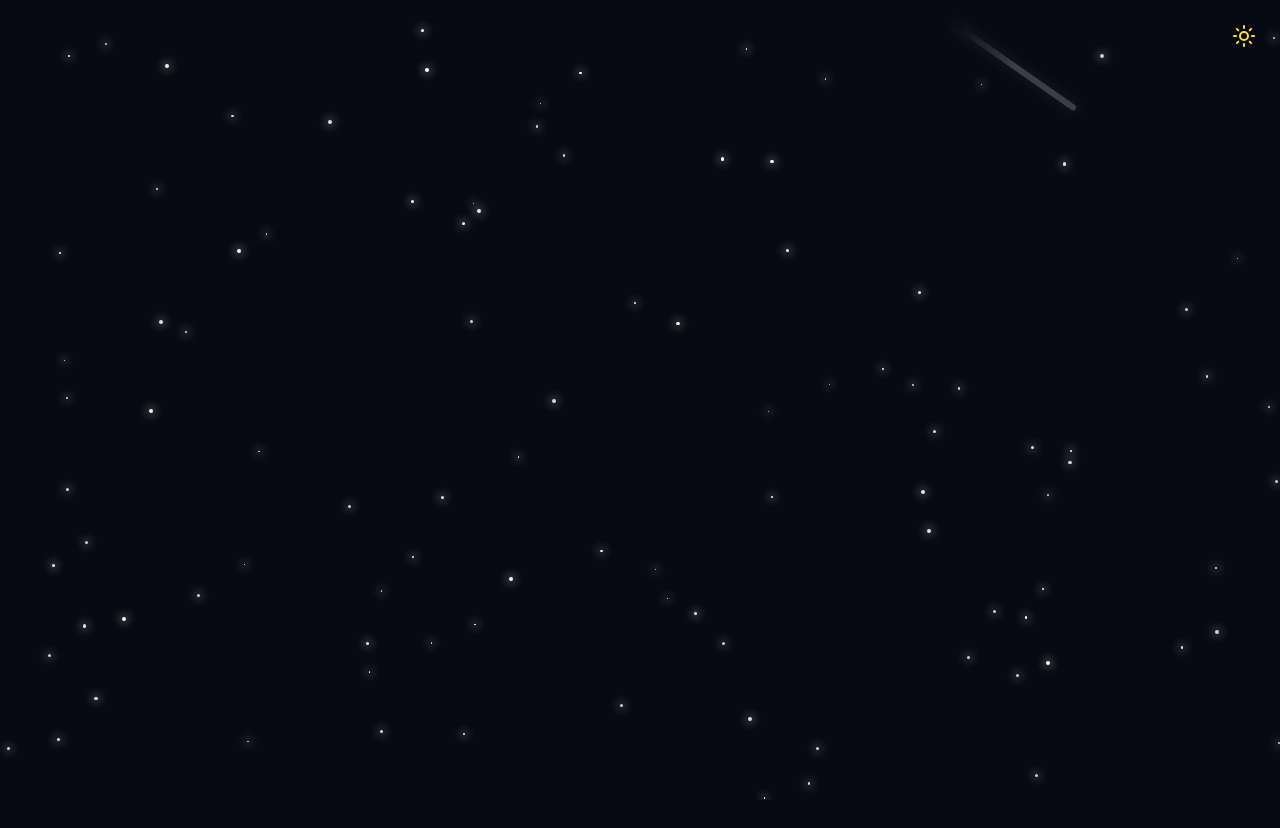
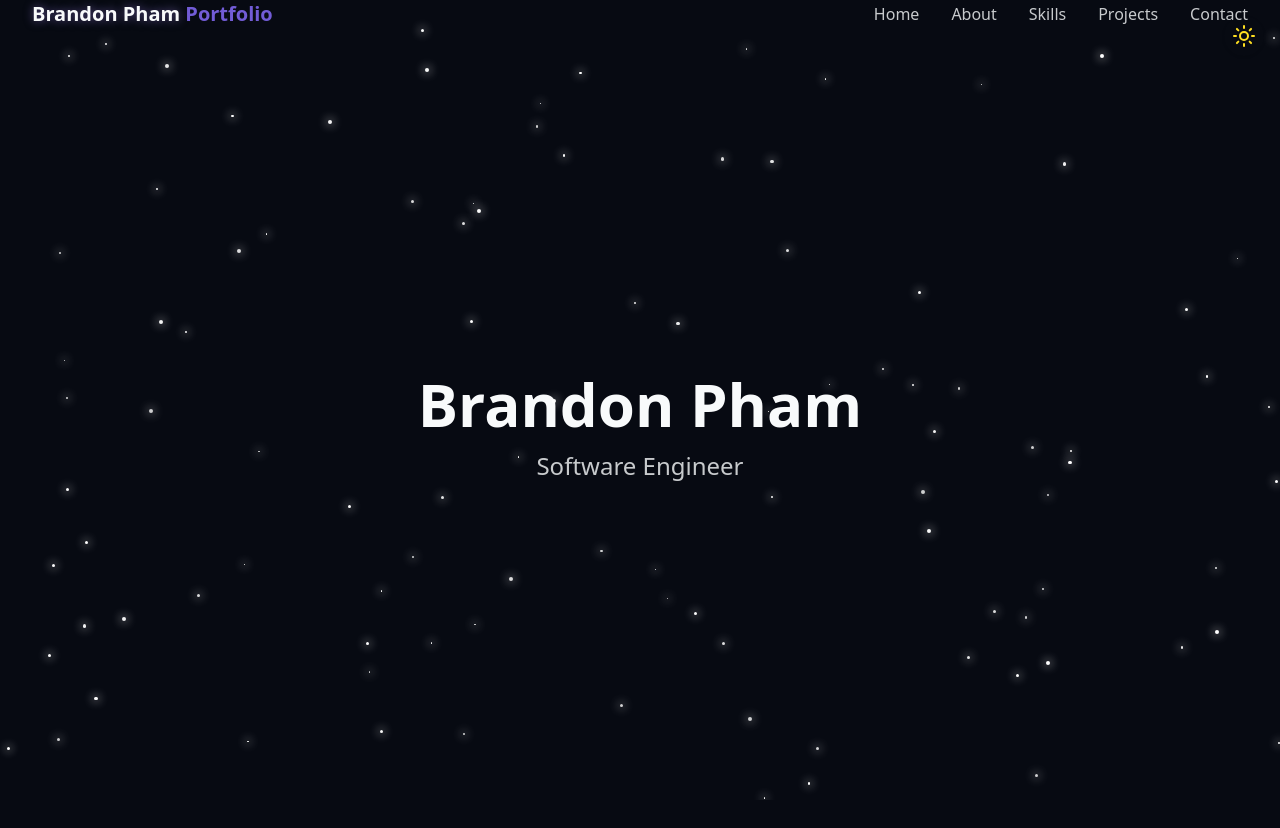
Before and after one commit to pham-brandon/personal-website, a React (Vite) app: page / in a window 1280 px wide. Before the commit the page ends 800 px from the top, so only its background shows below. Built offline with nearby package versions, Linux system fonts and the light colour scheme.

Commit message:
Implemented navbar for desktop and mobile

```diff
--- /dev/null
+++ b/src/components/Navbar.jsx
@@ -0,0 +1,80 @@
+import { useState, useEffect } from "react"
+import { cn } from "../lib/utils"
+import { Menu, X } from "lucide-react"
+
+const navItems = [
+    {name: "Home", href: "#home"},
+    {name: "About", href: "#about"},
+    {name: "Skills", href: "#skills"},
+    {name: "Projects", href: "#projects"},
+    {name: "Contact", href: "#contact"},
+]
+
+export const Navbar = () => {
+    const [isScrolled, setIsScrolled] = useState(false);
+    const [isMenuOpen, setIsMenuOpen] = useState(false);
+
+    useEffect(() => {
+        const handleScroll = () => {
+            setIsScrolled(window.scrollY > 10)
+        }
+
+        window.addEventListener("scroll", handleScroll)
+        return () => window.removeEventListener("scroll", handleScroll)
+    }, [])
+
+    return (
+        <nav
+            className={cn(
+                "fixed w-full z-40 transition-all duration-300",
+                isScrolled ? "py-3 bg-background/80 backdrop-blur-md shadow-xs" : "py-5"
+            )}
+        >
+            <div className="container flex items-center justify-between">
+                <a className="text-xl font-bold text-primary flex items-center">
+                    <span className="relative z-10">
+                        <span className="text-glow text-foreground">Brandon Pham</span> Portfolio
+                    </span>
+                </a>
+
+                {/* Desktop Navbar */}
+                <div className="hidden md:flex space-x-8">
+                    {navItems.map((item, key) => (
+                        <a key={key} href={item.href} className="text-foreground/80 hover:text-primary transition-colors duration-300">
+                            {item.name}
+                        </a>
+                    ))}
+                </div>
+
+                {/* Mobile Menu Button */}
+                <button
+                    onClick={() => setIsMenuOpen((prev) => !prev)}
+                    className="md:hidden p-2 text-foreground z-50"
+                    aria-label={isMenuOpen ? "Close Menu" : "Open Menu"}
+                >
+                    {isMenuOpen ? <X size={24} /> : <Menu size={24} />}
+                </button>
+
+                {/* Mobile Navigation Menu */}
+                {isMenuOpen && (
+                    <div
+                        className="fixed inset-0 bg-background/95 backdrop-blur-md z-30 flex flex-col items-center justify-center md:hidden"
+                    >
+                        <div className="flex flex-col space-y-8 text-xl">
+                            {navItems.map((item, key) => (
+                                <a
+                                    key={key}
+                                    href={item.href}
+                                    className="text-foreground/80 hover:text-primary transition-colors duration-300"
+                                    onClick={() => setIsMenuOpen(false)}
+                                >
+                                    {item.name}
+                                </a>
+                            ))}
+                        </div>
+                    </div>
+                )}
+            </div>
+        </nav>
+    );
+}
--- a/src/index.css
+++ b/src/index.css
@@ -108,10 +108,11 @@
   body {
     @apply bg-background text-foreground transition-colors duration-300;
     font-feature-settings: "rlig" 1, "calt" 1;
+    min-height: 100vh;
   }
 
   html {
-    @apply scroll-smooth;
+    @apply scroll-smooth bg-background;
   }
 
 }
--- a/src/pages/Home.jsx
+++ b/src/pages/Home.jsx
@@ -1,22 +1,35 @@
 import { ThemeToggle } from "../components/ThemeToggle"
 import { BackgroundEffects } from "../components/BackgroundEffects"
+import { Navbar } from "../components/Navbar"
 
 export const Home = () => {
-    return <div className="min-h-screen bg-background text-foreground overflow-x-hidden">
+    return (
+        <div className="min-h-screen bg-background text-foreground overflow-x-hidden">
             {/* Theme Toggle (Dark/Light) */}
             <ThemeToggle/>
+
+            {/* Navbar */}
+            <Navbar />
 
             {/* Background Animation */}
             <BackgroundEffects />
 
-    {/* Navbar */}
-
-
             {/* Main Section */}
-
+            <main className="container mx-auto px-4 min-h-screen flex items-center justify-center">
+                <div className="text-center">
+                    <h1 className="text-4xl md:text-6xl font-bold mb-4 animate-fade-in">
+                        Brandon Pham
+                    </h1>
+                    <p className="text-xl md:text-2xl text-foreground/80 animate-fade-in-delay-1">
+                        Software Engineer
+                    </p>
+                </div>
+            </main>
 
             {/* Footer */}
-
-
+            <footer className="container mx-auto px-4">
+                {/* Add your footer content here */}
+            </footer>
         </div>
-}
+    );
+};
```
Lines whose indentation alone changed are shown as unchanged.
